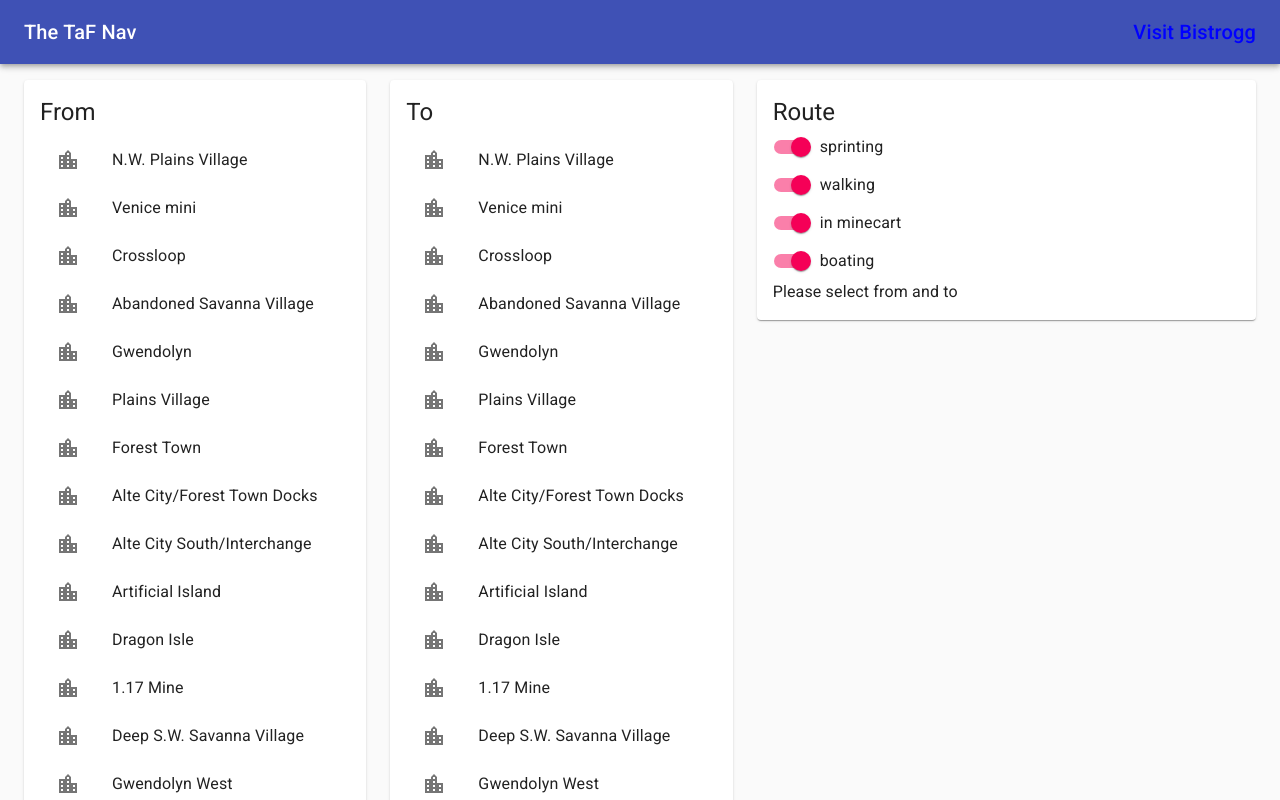
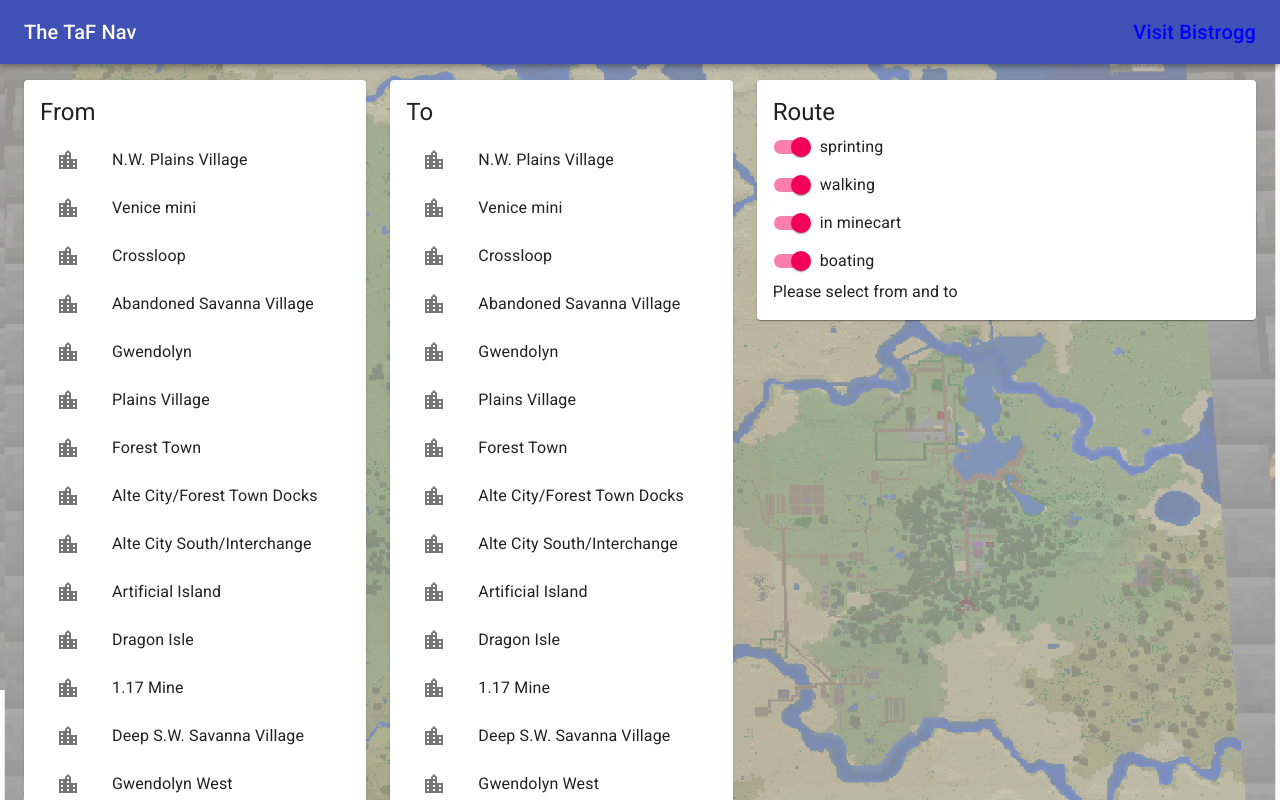
Before and after one commit to tackley/taf-nav, a Next.js app: page / in a window 1280 px wide. Shown: the top 800 px of the page. Built offline with nearby package versions, Linux system fonts and the light colour scheme.

Commit message:
Add in map background

```diff
--- a/pages/index.tsx
+++ b/pages/index.tsx
@@ -6,12 +6,15 @@ import {
   Paper,
   Toolbar,
   Typography,
+  makeStyles,
 } from "@material-ui/core";
 import React, { useState } from "react";
 import { CityList } from "../src/components/CityList";
 import { DisplayRoute } from "../src/components/DisplayRoute";
 import { Toggles, ToggleSwitches } from "../src/components/Toggles";
 import { TransportType } from "../src/lib/transport_modes";
+import Image from "next/image";
+import MapImage from "../src/assets/map.png";
 
 const ContentBox: React.FC<{ title: string }> = (props) => {
   return (
@@ -31,19 +34,33 @@ const defaultSwitchState: ToggleSwitches = {
   waterway: true,
 };
 
+const useStyles = makeStyles((theme) => ({
+  bkg: {
+    position: "absolute",
+    zIndex: -5,
+    opacity: 0.5,
+  },
+}));
+
 export default function Home() {
   const [from, setFrom] = useState<string | null>(null);
   const [to, setTo] = useState<string | null>(null);
   const [switches, setSwitches] = useState<ToggleSwitches>(defaultSwitchState);
 
   const toggleSwitch = (t: TransportType) => {
-    setSwitches(s => ({
+    setSwitches((s) => ({
       ...s,
-      [t]: !s[t]
+      [t]: !s[t],
     }));
-  }
+  };
+
+  const classes = useStyles();
+
   return (
     <>
+      <div className={classes.bkg}>
+        <Image src={MapImage} alt="background map" />
+      </div>
       <AppBar position="static">
         <Toolbar>
           <Typography variant="h6" style={{ flexGrow: 1 }}>
--- a/src/theme.ts
+++ b/src/theme.ts
@@ -1,7 +1,6 @@
-import { createMuiTheme } from "@material-ui/core/styles";
-import { red } from "@material-ui/core/colors";
+import { createTheme } from "@material-ui/core/styles";
 
 // Create a theme instance.
-const theme = createMuiTheme({});
+const theme = createTheme({});
 
 export default theme;
```
Also changed, not shown: src/assets/map.png (added).
